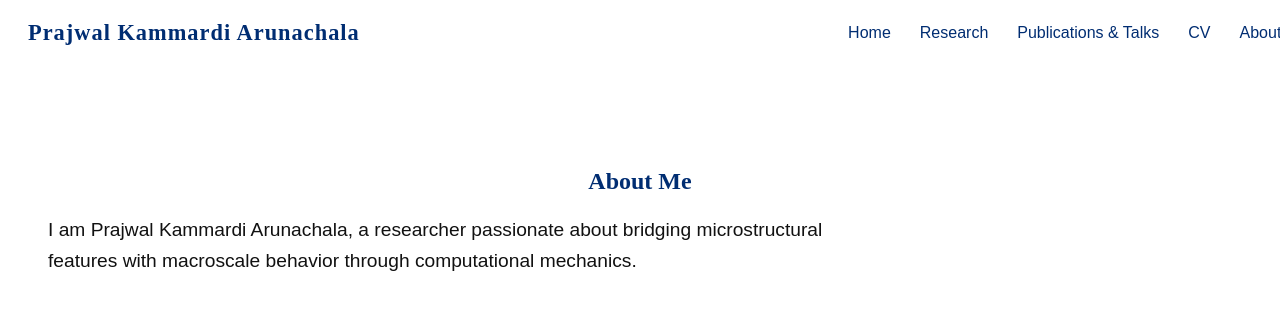
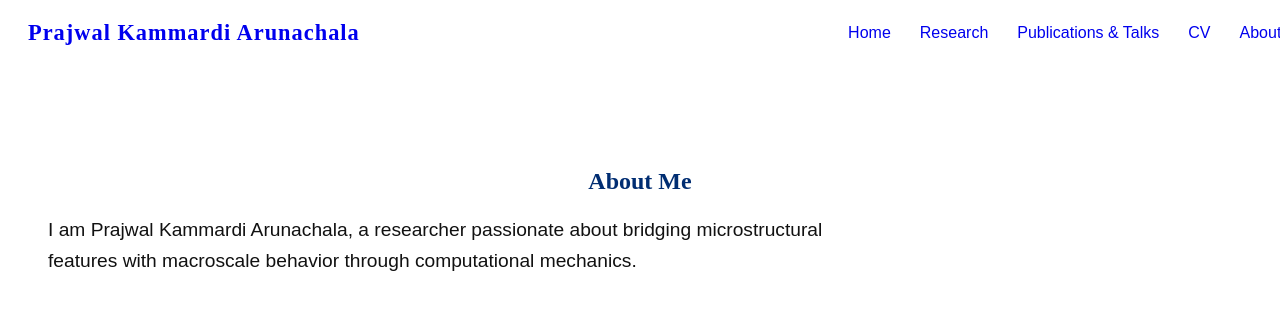
Before and after one commit to prajwalka/prajwalka.github.io, a Jekyll site: the page built from about.md, in a window 1280 px wide. Shown: the top 310 px of the page. Built offline with Jekyll 4.4.1, drawn with Linux system fonts in a browser that asks for light colours; some web fonts are replaced; a script that is not in the unit is left out.

Commit message:
Updating homepage

```diff
--- a/assets/style.css
+++ b/assets/style.css
@@ -3,7 +3,6 @@ header {
   display: flex;
   justify-content: space-between;
   align-items: center;
-  margin-bottom: 0;
   padding: 20px 40px;
   background-color: white; /* Default background color */
   color: #002D72; /* Heritage Blue for the text */
@@ -21,7 +20,6 @@ header .site-title {
   font-family: 'Libre Baskerville', serif;
   font-size: 1.4em;
   font-weight: bold;
-  color: #002D72;
   text-decoration: none;
   letter-spacing: 1px;
 }
@@ -29,7 +27,6 @@ header .site-title {
 /* Navigation Links Styling */
 nav a {
   font-family: 'Computer Modern Sans', sans-serif;
-  color: #002D72;
   text-decoration: none;
   margin-left: 25px;
   transition: color 0.3s ease, transform 0.2s ease;
@@ -69,7 +66,7 @@ h1, h2, h3 {
 
 /* Styling for the profile image */
 .profile-image {
-  max-width: 400px; /* Set width of the image */
+  max-width: 600px; /* Set width of the image */
   height: auto;
   border-radius: 50%; /* Optional: to make the image round */
   margin-right: 50px;  /* Space between image and text */
```
Also changed, not shown: index.md (+1 -1 lines).
